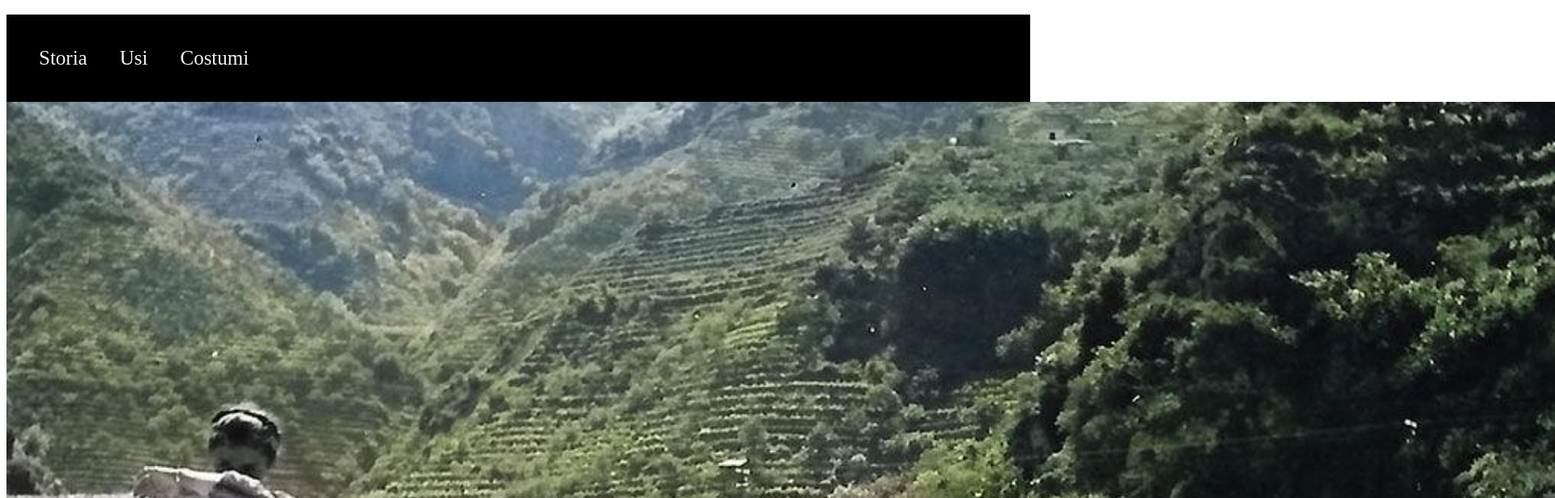
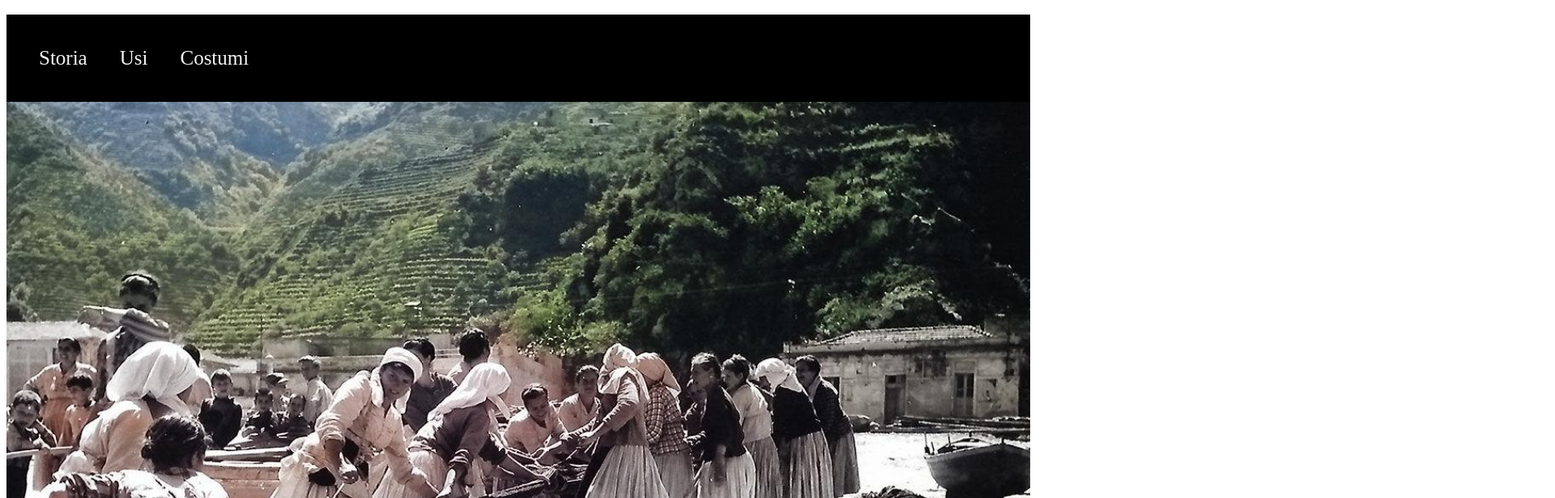
Before and after one commit to VincenzaGentiluomo/vincenzagentiluomo.github.io, a plain HTML site: page index.html in a window 1280 px wide. Shown: the part 280-896 px from the top of the page at 81% size, 1920 px wide, since content can reach past the window. Drawn offline with Linux system fonts and the light colour scheme.

Commit message:
Update index.html

```diff
--- a/index.html
+++ b/index.html
@@ -14,7 +14,7 @@
 
 </div>
 
-  <img class="bagnarota" width="2261pt" src="Immaginii/bagnara1.jpg">
+  <img class="bagnarota" width="100%" src="Immaginii/bagnara1.jpg">
 
 <p>
 
```
